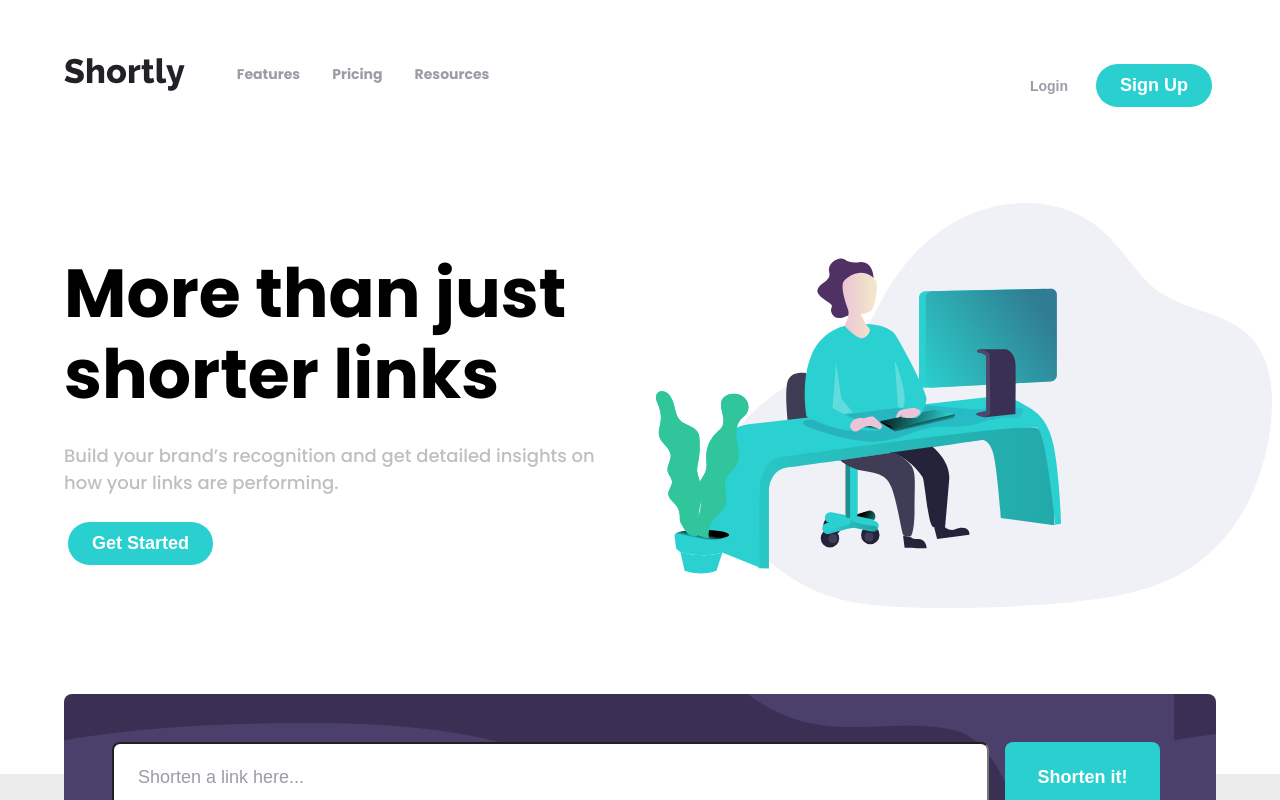
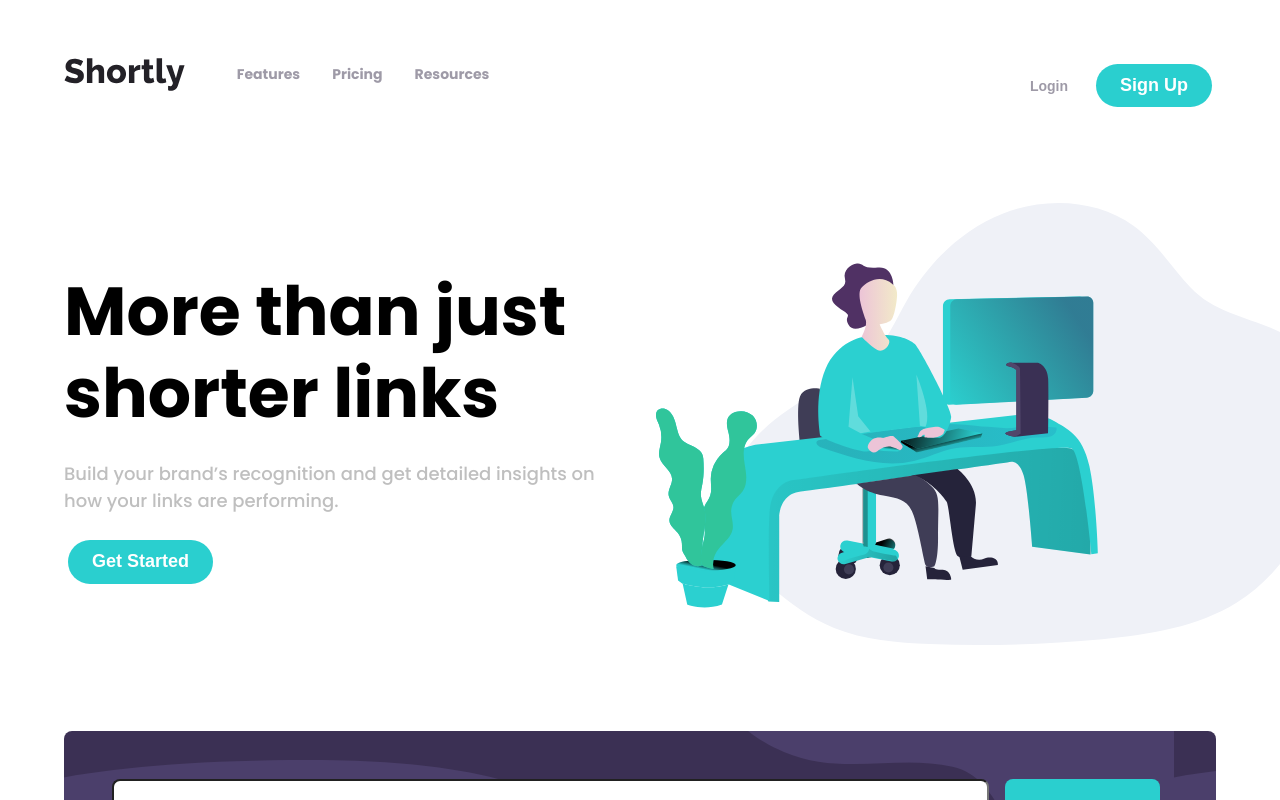
Before and after one commit to InnaTymoshenko/url-shortening-api, a React (Create React App) app: page / in a window 1280 px wide. Shown: the top 800 px of the page. Built offline with nearby package versions, Linux system fonts and the light colour scheme.

Commit message:
fixed styles

```diff
--- a/src/components/Hero/Hero.module.css
+++ b/src/components/Hero/Hero.module.css
@@ -23,7 +23,7 @@
 }
 
 .hero img {
-	width: 110%;
+	width: 120%;
 }
 
 .info h1 {
```
